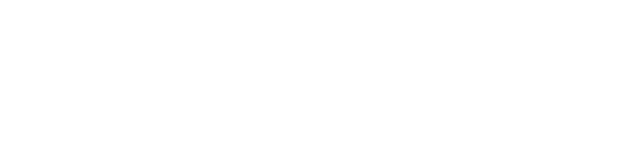
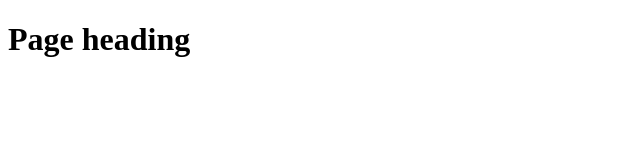
Before and after one commit to timbusuttil/RequiredGrowlingWorkplaces, a plain HTML site: page index.html in a window 1280 px wide. Shown: the whole page, without its empty margins (0-640 px from the left). Drawn offline with Linux system fonts and the light colour scheme.

Commit message:
Added page heading

```diff
--- a/index.html
+++ b/index.html
@@ -8,5 +8,6 @@
   </head>
   <body>
     <script src="script.js"></script>
+    <h1>Page heading</h1>
   </body>
 </html>
```
